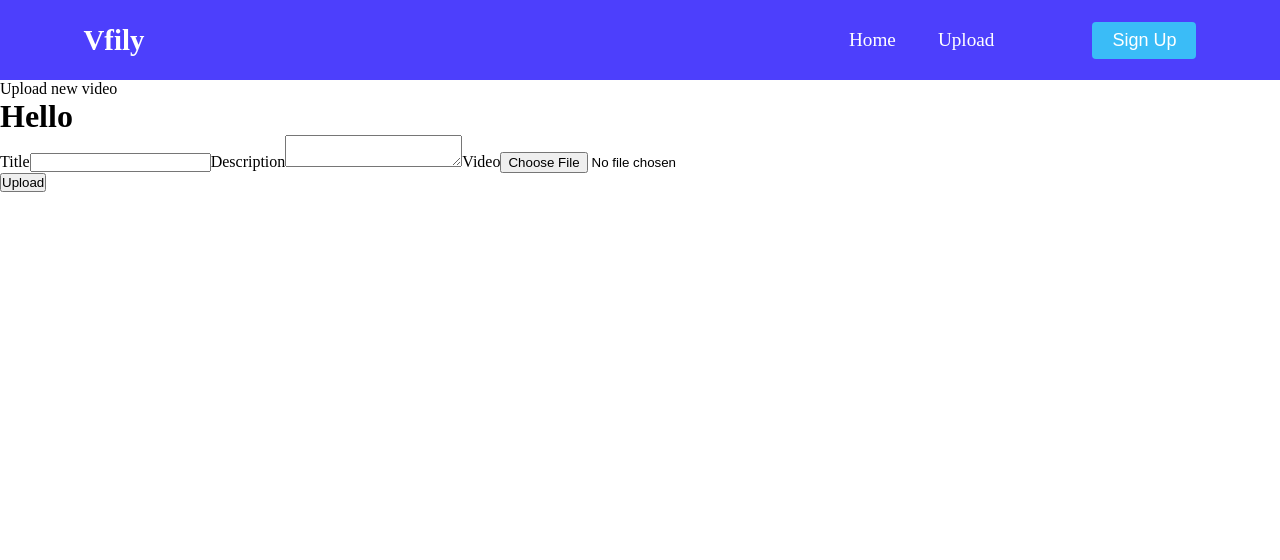
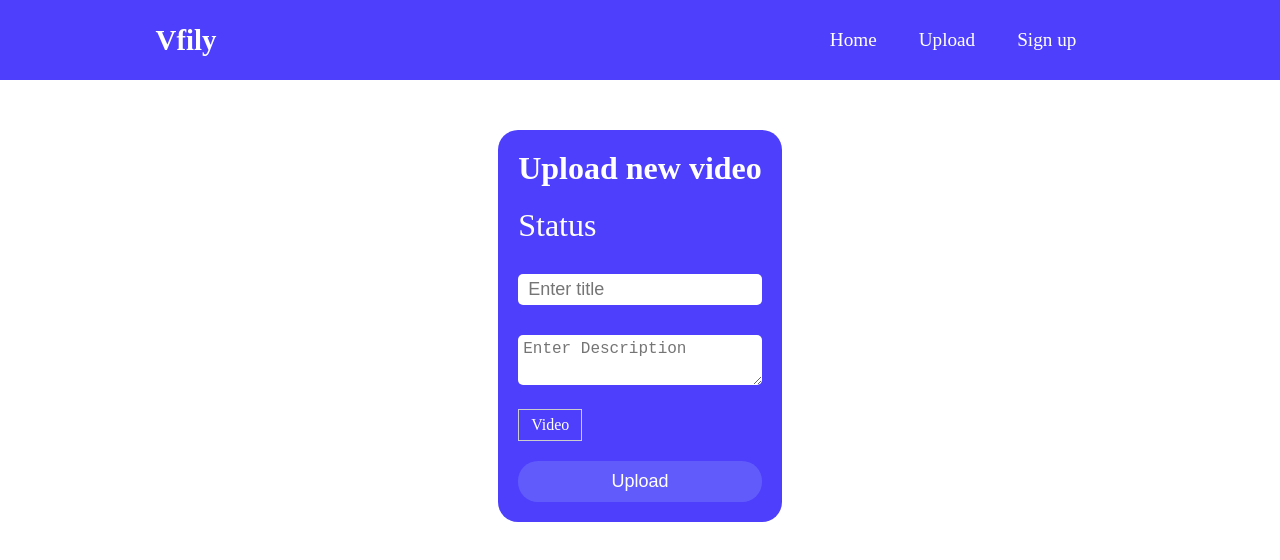
Before and after one commit to malviya-abhishek/vfily, a React (Create React App) app in the folder frontend/: page /upload in a window 1280 px wide. Shown: the top 560 px of the page. Built offline with nearby package versions, Linux system fonts and the light colour scheme.

Commit message:
upload form

```diff
--- a/frontend/package.json
+++ b/frontend/package.json
@@ -7,7 +7,9 @@
     "@testing-library/react": "^11.1.0",
     "@testing-library/user-event": "^12.1.10",
     "axios": "^0.21.1",
+    "bootstrap": "^4.6.0",
     "react": "^17.0.2",
+    "react-bootstrap": "^1.6.1",
     "react-dom": "^17.0.2",
     "react-player": "^2.9.0",
     "react-router": "^5.2.0",
--- a/frontend/src/components/Button.css
+++ /dev/null
@@ -1,46 +0,0 @@
-:root{
-  --primary: #3abcf7;
-}
-
-.btn{
-  margin: 8px 20px;
-  border-radius: 4px;
-  outline: none;
-  border: none;
-  cursor: pointer;
-}
-
-.btn:hover {
-  padding: 8px 20px;
-  transition: all 0.3s ease-out;
-  background: white;
-  color: #6568f4;
-  transition: 250ms;
-}
-
-.btn-primary{
-  background: var(--primary);
-}
-
-.btn-outline{
-  background: transparent;
-  color: white;
-  padding: 8px 20px;
-  border-radius: 4px;
-  border: 1px solid var(--primary);
-  transition: all 0.3s ease-out;
-}
-
-.btn-medium{
-  padding: 8px 20px;
-  border-radius: 4px;
-  font-size: 18px;
-  color: white;
-}
-
-.btn-large{
-  padding: 8px 20px;
-  border-radius: 4px;
-  font-size: 20px;
-  color: white;
-}
--- a/frontend/src/components/Button.js
+++ /dev/null
@@ -1,30 +0,0 @@
-import React from "react";
-import './Button.css'
-
-const STYLES = ["btn-primary", "btn-outline"];
-
-const SIZES = ["btn-medium", "btn-large"];
-
-export const Button = ({
-	children,
-	type,
-	onClick,
-	buttonStyle,
-	buttonSize,
-}) => {
-	const checkButtonStyle = STYLES.includes(buttonStyle)
-		? buttonStyle
-		: STYLES[0];
-	const checkButtonSize = SIZES.includes(buttonSize)
-    ? buttonSize
-    : SIZES[0];
-
-    return (
-		<button
-			className={`btn ${checkButtonStyle} ${checkButtonSize}`}
-			onClick={onClick}
-		>
-			{ children }
-		</button>
-	);
-};
--- a/frontend/src/components/Navbar/MenuItems.js
+++ b/frontend/src/components/Navbar/MenuItems.js
@@ -12,6 +12,6 @@ export const MenuItems = [
 	{
 		title: "Sign up",
 		url: "#",
-		cName: "nav-links-mobile",
+		cName: "nav-links",
 	},
 ];
--- a/frontend/src/components/Navbar/Navbar.css
+++ b/frontend/src/components/Navbar/Navbar.css
@@ -73,7 +73,7 @@
 		display: flex;
 		flex-direction: column;
 		width: 100%;
-		height: 220px;
+		/* height: 220px; */
 		position: absolute;
 		top: 80px;
 		left: -100%;
@@ -139,7 +139,4 @@
 		color: #6668f4;
 	}
 
-	Button {
-		display: none;
-	}
 }
--- a/frontend/src/components/Navbar/Navbar.js
+++ b/frontend/src/components/Navbar/Navbar.js
@@ -1,6 +1,5 @@
 import React, { Component } from "react";
 import { Link } from "react-router-dom";
-import { Button } from "../Button";
 import { MenuItems } from "./MenuItems";
 import "./Navbar.css";
 
@@ -37,7 +36,6 @@ class Navbar extends Component {
 						);
 					})}
 				</ul>
-				<Button>Sign Up</Button>
 			</nav>
 		);
 	}
--- a/frontend/src/container/VideoUpload/VideoUpload.js
+++ b/frontend/src/container/VideoUpload/VideoUpload.js
@@ -30,7 +30,6 @@ class VideoUpload extends Component {
 	};
 
 	handleUpload = (event) => {
-
 		console.log("hello");
 
 		event.preventDefault();
@@ -40,7 +39,11 @@ class VideoUpload extends Component {
 		const data = new FormData();
 
 		data.append("title", this.state.title);
-    data.append("file", this.state.selectedFile, this.state.selectedFile.name);
+		data.append(
+			"file",
+			this.state.selectedFile,
+			this.state.selectedFile.name
+		);
 
 		// data.append("file", this.state.selectedFile);
 
@@ -71,46 +74,67 @@ class VideoUpload extends Component {
 			});
 	};
 
-	changeFileHandler = event => {
+	changeFileHandler = (event) => {
 		this.setState({
 			selectedFile: event.target.files[0],
 			loaded: 0,
 			message: event.target.files[0]
 				? event.target.files[0].name
-        : this.state.defaultmessage
+				: this.state.defaultmessage,
 		});
 	};
 
 	render() {
 		return (
+			<div style={{ marginTop: "50px" }}>
+				<div className={classes.wrapper}>
+					<h1 className={classes.title}>Upload new video</h1>
+					<p className={classes.status}>
+						{" "}
+						Status {this.state.defaultmessage}{" "}
+					</p>
+					<form className={classes.form}>
 						<div>
-				<p>Upload new video</p>
-				<h1> Hello {this.state.defaultmessage} </h1>
-				<form>
-					<lable>Title</lable>
 							<input
+								className={classes["input-title"]}
 								type="text"
 								name="title"
 								value={this.state.video.title}
 								onChange={this.changeHandler}
+								placeholder=" Enter title"
 							/>
-					<lable>Description</lable>
+						</div>
+						<div>
 							<textarea
+								className={classes["input-description"]}
 								type="textarea"
 								name="description"
 								value={this.state.video.description}
 								onChange={this.changeHandler}
+								placeholder="Enter Description"
 							/>
-					<lable>Video</lable>
+						</div>
+						<div>
+							<lable className={classes["lable-file"]}>
 								<input
+									className={classes["input-file"]}
 									type="file"
 									name="file"
 									onChange={this.changeFileHandler}
+									placeholder="Enter File"
 								/>
-				</form>
-				<button className="submit" onClick={this.handleUpload}>
+								Video
+							</lable>
+						</div>
+						<button
+							type="submit"
+							className={classes["sub-btn"]}
+							onClick={this.handleUpload}
+						>
 							Upload
 						</button>
+					</form>
+				</div>
 			</div>
 		);
 	}
--- a/frontend/src/container/VideoUpload/VideoUpload.module.css
+++ b/frontend/src/container/VideoUpload/VideoUpload.module.css
@@ -0,0 +1,60 @@
+.wrapper {
+	color: white;
+	margin: auto;
+	padding: 20px;
+	width: fit-content;
+	background-color: rgb(77, 63, 252);
+	border-radius: 20px;
+}
+
+.title {
+	text-align: center;
+}
+
+.status {
+	font-size: xx-large;
+	margin-top: 20px;
+}
+
+.input-title {
+	font-size: large;
+	margin-top: 30px;
+	width: 100%;
+	padding: 5px;
+	border-radius: 5px;
+	border: transparent;
+}
+
+.input-description {
+	font-size: large;
+	margin-top: 30px;
+	width: 100%;
+	padding: 5px;
+	border-radius: 5px;
+	resize: vertical;
+	min-height: 50px;
+	border: transparent;
+}
+
+.input-file {
+	display: none;
+}
+
+.lable-file {
+  margin-top: 20px;
+	border: 1px solid #ccc;
+	display: inline-block;
+	padding: 6px 12px;
+	cursor: pointer;
+}
+
+.sub-btn {
+	font-size: large;
+	margin-top: 20px;
+	padding: 10px;
+	width: 100%;
+	border-radius: 20px;
+	border: transparent;
+	background-color: rgb(120, 120, 252, 0.5);
+	color: white;
+}
```
Also changed, not shown: 2 other files (tests, documents, lock files or other folders). Lines whose indentation alone changed are shown as unchanged.
